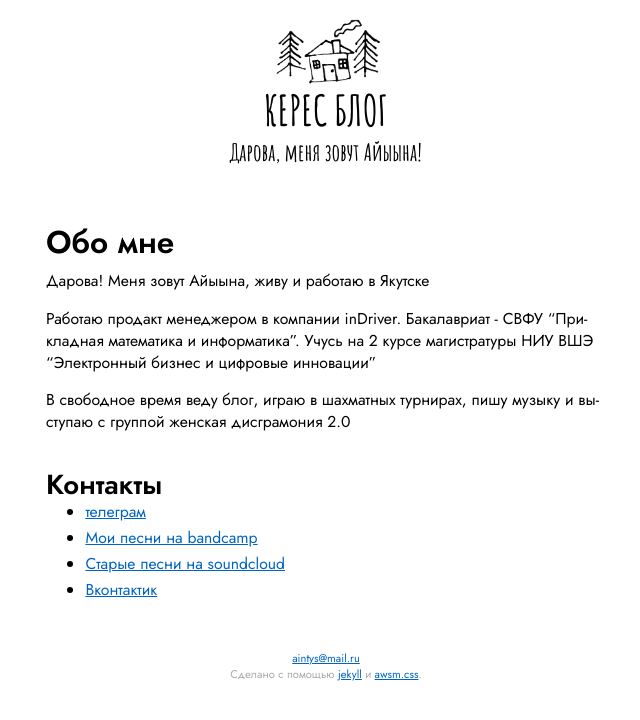
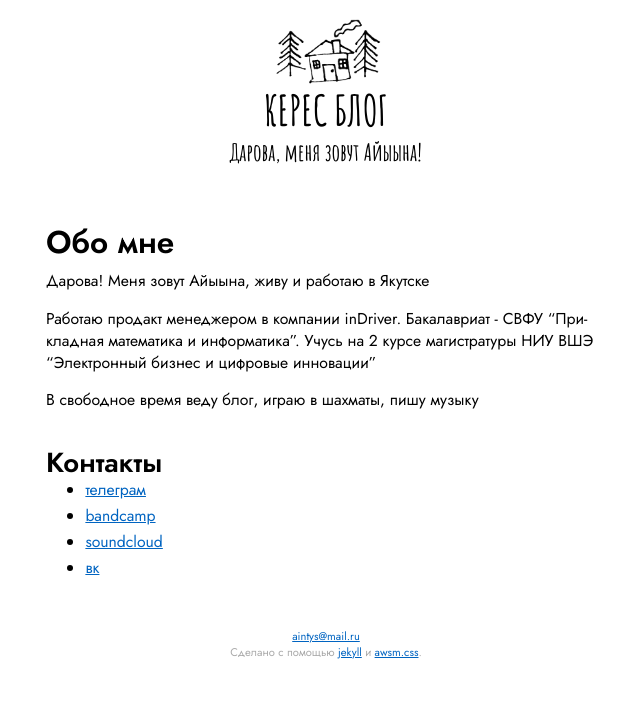
Before and after one commit to keresm/keresaina.github.io, a Jekyll site: the page built from _pages/about.md, in a window 1280 px wide. Shown: the top 720 px of the page, without its empty margins (314-954 px from the left). Built offline with Jekyll 4.4.1, drawn with Linux system fonts in a browser that asks for light colours.

Commit message:
Update about.md

```diff
--- a/_pages/about.md
+++ b/_pages/about.md
@@ -8,11 +8,11 @@ permalink: /about/
 
 Работаю продакт менеджером в компании inDriver. Бакалавриат - СВФУ "Прикладная математика и информатика". Учусь на 2 курсе магистратуры НИУ ВШЭ "Электронный бизнес и цифровые инновации"
 
-В свободное время веду блог, играю в шахматных турнирах, пишу музыку и выступаю с группой женская дисграмония 2.0
+В свободное время веду блог, играю в шахматы, пишу музыку
 
 ## Контакты
 
 - [телеграм](https://t.me/@keresm)
-- [Мои песни на bandcamp](https://keresm.bandcamp.com/)
-- [Старые песни на soundcloud](https://soundcloud.com/keresm)
-- [Вконтактик](https://vk.com/keresm)
+- [bandcamp](https://keresm.bandcamp.com/)
+- [soundcloud](https://soundcloud.com/keresm)
+- [вк](https://vk.com/keresm)
```
